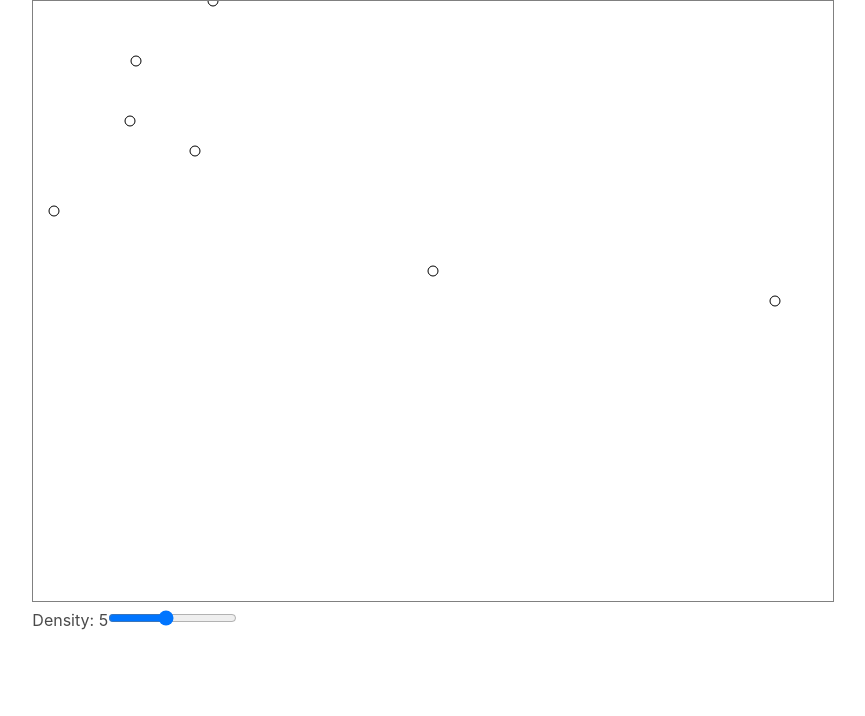
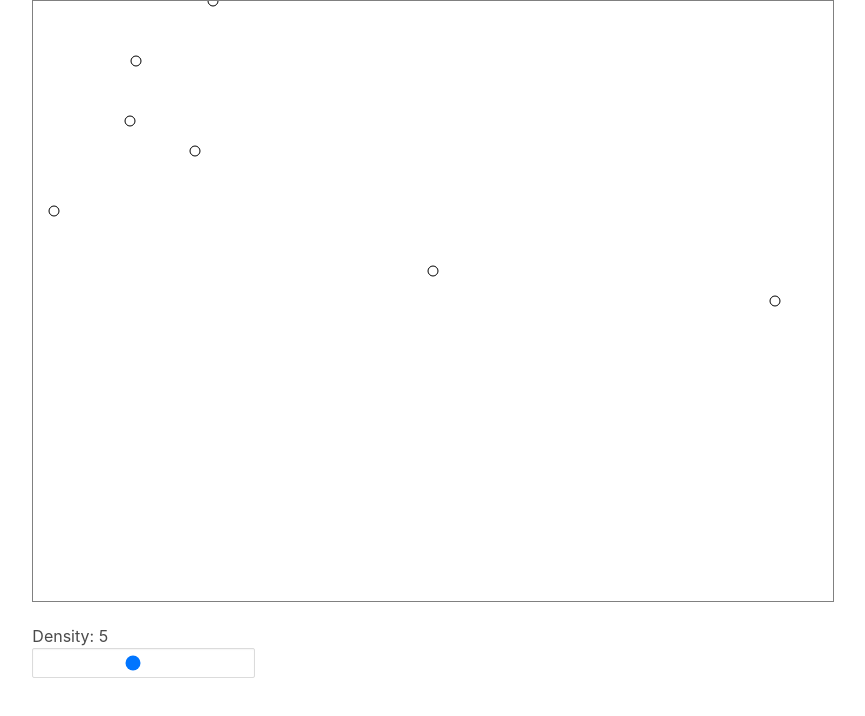
Before and after one commit to puolimatkankrouvi/snowfall, an Angular app: page / in a window 1280 px wide. Shown: the top 716 px of the page, without its empty margins (185-1050 px from the left). Built offline with nearby package versions, Linux system fonts and the light colour scheme.

Commit message:
Styled snow settings

```diff
--- a/src/app/snow-settings/snow-settings.component.html
+++ b/src/app/snow-settings/snow-settings.component.html
@@ -1,10 +1,15 @@
+<div class="snow-settings mt-4">
+    <div class="snow-settings-form">
         <div>
             <label for="#densityInput">Density: {{ density }}</label>
-    <input id="densityInput"
+            <input class="input is-small"
+            id="densityInput"
             type="range"
             min=1
             max=10
-           step="1"
+            step=1
             [value]="density"
             (input)="setDensity($event)">
         </div>
+    </div>
+</div>
--- a/src/app/snow-settings/snow-settings.component.less
+++ b/src/app/snow-settings/snow-settings.component.less
@@ -0,0 +1,8 @@
+.snow-settings {
+    width: 800px;
+    &-form {
+        display: flex;
+        flex-direction: row;
+        gap: 0px 30px;
+    }
+}
--- a/src/app/snow-settings/snow-settings.component.ts
+++ b/src/app/snow-settings/snow-settings.component.ts
@@ -1,4 +1,4 @@
-import { Component, ElementRef, ViewChild } from '@angular/core';
+import { Component } from '@angular/core';
 import { SnowService } from 'src/app/snow.service';
 
 @Component({
```
Lines whose indentation alone changed are shown as unchanged.
